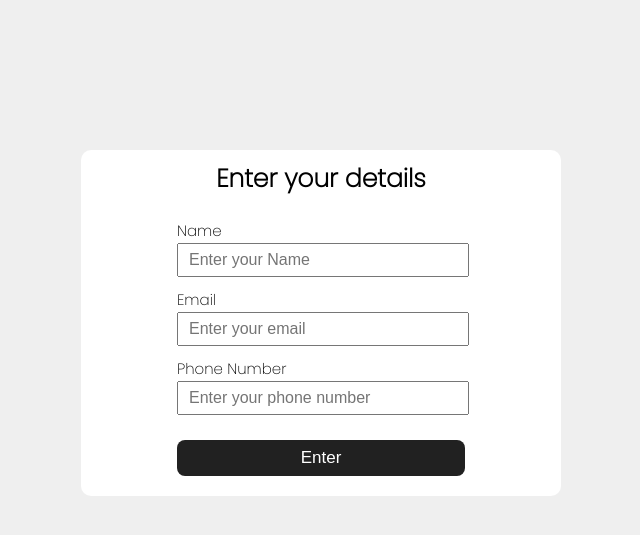
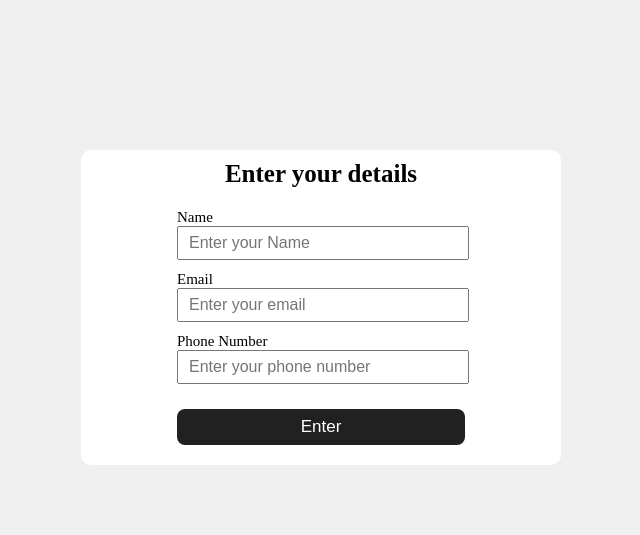
Before and after one commit to IBM-EPBL/IBM-Project-18351-1659683556, a Flask app: page / in a window 1280 px wide. Shown: the top 535 px of the page, without its empty margins (319-959 px from the left). Run offline with Flask 2, Linux system fonts and the light colour scheme.

Commit message:
Assignment 1

```diff
--- a/Assignment/Anand Michael/Assignment-1/Displaying data using POST/display/templates/base.html
+++ b/Assignment/Anand Michael/Assignment-1/Displaying data using POST/display/templates/base.html
@@ -7,7 +7,7 @@
     <title>{% block title %}{% endblock %}</title>
 
     <style>
-        @import url('https://fonts.googleapis.com/css2?family=Poppins:wght@100;200&display=swap');
+        @import url('https://fonts.googleapis.com/css2?family=Michroma&display=swap');
     </style>
 
     <link rel="stylesheet" href="{{ url_for('static', filename='style.css') }}">
```
